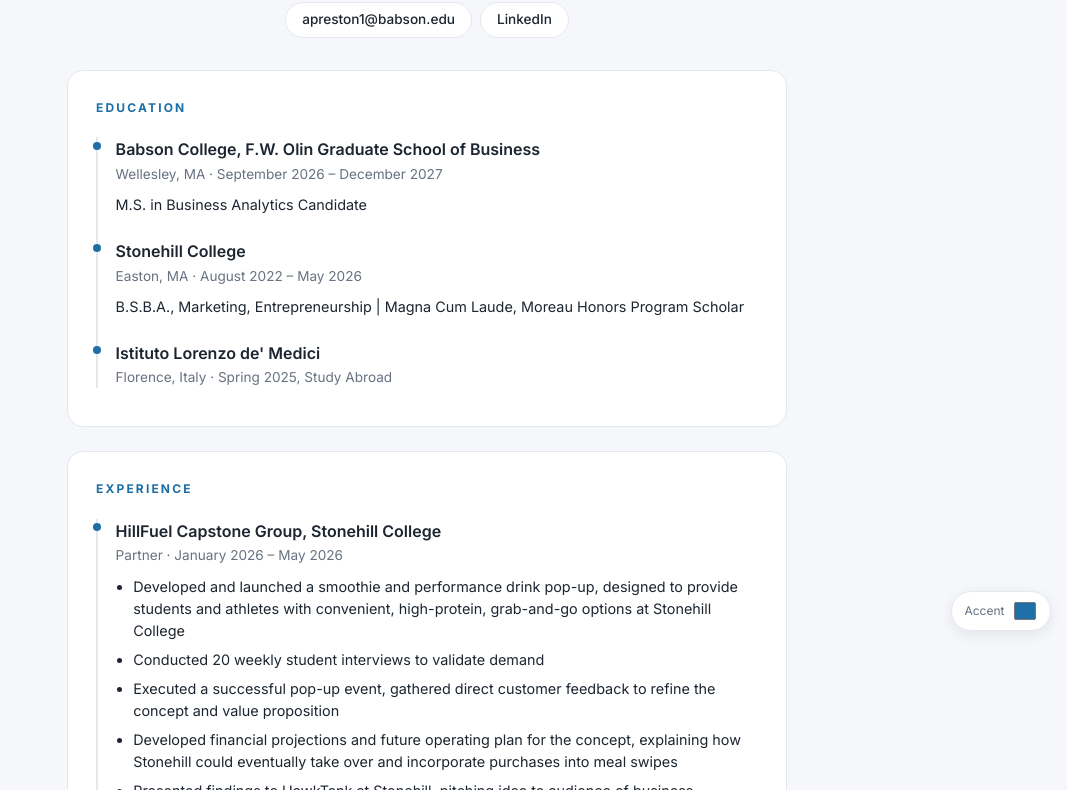
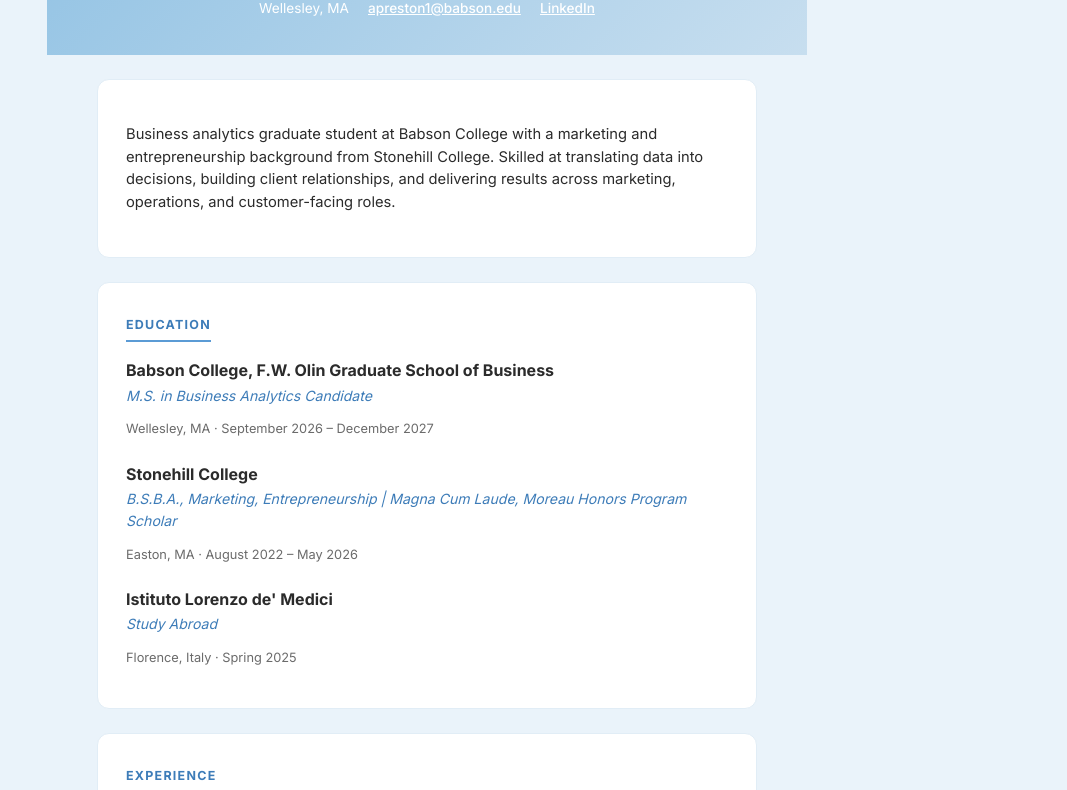
Before and after one commit to annikapres/annikapres.github.io, a plain HTML site: page index.html in a window 1280 px wide. Shown: the part 153-943 px from the top of the page, without its empty margins (213-1280 px from the left). Drawn offline with Linux system fonts and the light colour scheme.

Commit message:
Update index.html

```diff
--- a/index.html
+++ b/index.html
@@ -10,12 +10,15 @@
 <link href="https://fonts.googleapis.com/css2?family=Inter:wght@400;500;600;700&family=Lora:ital,wght@0,500;1,500&display=swap" rel="stylesheet">
 <style>
   :root {
-    --accent: #1d6fa5;
-    --ink: #1c2530;
-    --muted: #677282;
-    --line: #e4e8ee;
+    --accent: #5b9bd5;
+    --accent-dark: #3d7cb8;
+    --ink: #2b2b2b;
+    --muted: #6b6b6b;
+    --line: #e1edf6;
     --paper: #ffffff;
-    --wash: #f5f7fa;
+    --wash: #eaf3fa;
+    --band-start: #8fc1e3;
+    --band-end: #c7deef;
   }
 
   * { box-sizing: border-box; }
@@ -28,114 +31,81 @@
     line-height: 1.55;
   }
 
-  a { color: var(--accent); }
+  a { color: var(--accent-dark); }
 
-  .page {
-    max-width: 760px;
-    margin-inline: auto;
-    padding: 0 1.25rem 3rem;
-  }
+  .page { max-width: 760px; margin-inline: auto; padding-bottom: 3rem; }
 
-  /* Header */
+  /* Header band */
   .hero {
     text-align: center;
-    padding: 3rem 1rem 2rem;
-  }
-  .hero .eyebrow {
-    display: inline-block;
-    font-size: 0.7rem;
-    letter-spacing: 0.2em;
-    text-transform: uppercase;
-    color: var(--accent);
-    font-weight: 600;
-    margin-bottom: 0.6rem;
+    padding: 3rem 1.25rem 2.25rem;
+    background: linear-gradient(135deg, var(--band-start), var(--band-end));
+    color: #fff;
   }
   .hero h1 {
     font-family: 'Lora', serif;
-    font-style: italic;
-    font-size: 2.5rem;
-    margin: 0 0 0.75rem;
-    color: var(--ink);
+    font-size: 2.3rem;
+    margin: 0 0 0.5rem;
+    color: #fff;
+  }
+  .hero .subtitle {
+    font-size: 0.95rem;
+    margin: 0 0 0.9rem;
+    color: rgba(255,255,255,0.92);
   }
   .hero .contact-row {
     display: flex;
     flex-wrap: wrap;
     justify-content: center;
-    gap: 0.5rem;
+    gap: 0.5rem 1.2rem;
+    font-size: 0.85rem;
   }
   .hero .contact-row a {
-    text-decoration: none;
-    font-size: 0.85rem;
+    text-decoration: underline;
+    color: #fff;
     font-weight: 500;
-    color: var(--ink);
-    background: var(--paper);
-    border: 1px solid var(--line);
-    border-radius: 2rem;
-    padding: 0.4rem 1rem;
-    transition: border-color 0.15s, color 0.15s;
   }
-  .hero .contact-row a:hover {
-    border-color: var(--accent);
-    color: var(--accent);
-  }
+
+  .page-body { padding: 0 1.25rem; }
 
   /* Section cards */
   section.card {
     background: var(--paper);
     border: 1px solid var(--line);
-    border-radius: 1rem;
+    border-radius: 0.75rem;
     padding: 1.75rem;
-    margin-bottom: 1.5rem;
+    margin: 1.5rem auto 0;
+    max-width: 660px;
+    text-align: left;
   }
   section.card h2 {
-    font-size: 0.75rem;
-    letter-spacing: 0.18em;
+    font-size: 0.78rem;
+    letter-spacing: 0.1em;
     text-transform: uppercase;
-    color: var(--accent);
+    color: var(--accent-dark);
     font-weight: 700;
-    margin: 0 0 1.25rem;
+    margin: 0 0 1rem;
+    padding-bottom: 0.4rem;
+    border-bottom: 2px solid var(--accent);
+    display: inline-block;
   }
 
-  /* Timeline-style entries */
-  .entry {
-    position: relative;
-    padding-left: 1.1rem;
-    border-left: 2px solid var(--line);
-    padding-bottom: 1.4rem;
+  .summary-card { font-size: 0.92rem; }
+
+  /* Entries */
+  .entry { margin-bottom: 1.4rem; }
+  .entry:last-child { margin-bottom: 0; }
+  .entry h3 { margin: 0; font-size: 1rem; font-weight: 700; }
+  .entry .role {
+    font-style: italic;
+    font-size: 0.88rem;
+    color: var(--accent-dark);
+    margin: 0.1rem 0 0.3rem;
   }
-  .entry:last-child { padding-bottom: 0; }
-  .entry::before {
-    content: "";
-    position: absolute;
-    left: -5px;
-    top: 0.3rem;
-    width: 8px;
-    height: 8px;
-    border-radius: 50%;
-    background: var(--accent);
-  }
-  .entry h3 {
-    margin: 0 0 0.1rem;
-    font-size: 1rem;
-    font-weight: 600;
-  }
-  .entry .role {
-    font-size: 0.85rem;
-    color: var(--muted);
-    margin: 0 0 0.6rem;
-  }
-  .entry ul {
-    margin: 0;
-    padding-left: 1.1rem;
-  }
-  .entry ul li {
-    font-size: 0.9rem;
-    margin-bottom: 0.4rem;
-  }
-  .entry p.summary {
-    font-size: 0.9rem;
-    margin: 0;
-  }
+  .entry ul { margin: 0.3rem 0 0; padding-left: 1.1rem; }
+  .entry ul li { font-size: 0.9rem; margin-bottom: 0.4rem; }
+  .entry p.summary { font-size: 0.9rem; margin: 0.3rem 0 0; }
+  .entry .dates { font-size: 0.8rem; color: var(--muted); }
 
   /* Skills */
   .skill-group { margin-bottom: 1rem; }
@@ -147,111 +117,76 @@
     color: var(--muted);
     margin: 0 0 0.5rem;
   }
-  .chips {
-    display: flex;
-    flex-wrap: wrap;
-    gap: 0.4rem;
-  }
+  .chips { display: flex; flex-wrap: wrap; gap: 0.4rem; }
   .chips span {
     font-size: 0.8rem;
     background: var(--wash);
     border: 1px solid var(--line);
-    color: var(--ink);
+    color: var(--accent-dark);
     border-radius: 0.5rem;
     padding: 0.25rem 0.65rem;
   }
 
   /* Activities list */
-  .activity-list {
-    list-style: none;
-    margin: 0;
-    padding: 0;
-  }
+  .activity-list { list-style: none; margin: 0; padding: 0; }
   .activity-list li {
     font-size: 0.9rem;
     padding: 0.6rem 0;
     border-bottom: 1px solid var(--line);
   }
   .activity-list li:last-child { border-bottom: none; padding-bottom: 0; }
-  .activity-list strong { color: var(--accent); }
+  .activity-list strong { color: var(--accent-dark); }
 
   footer {
     text-align: center;
     color: var(--muted);
     font-size: 0.8rem;
-    padding-top: 1rem;
-  }
-
-  /* Color picker */
-  .color-picker {
-    position: fixed;
-    bottom: 1rem;
-    right: 1rem;
-    display: flex;
-    align-items: center;
-    gap: 0.5rem;
-    background: var(--paper);
-    border: 1px solid var(--line);
-    border-radius: 2rem;
-    padding: 0.4rem 0.75rem;
-    font-size: 0.75rem;
-    color: var(--muted);
-    box-shadow: 0 4px 14px rgba(0,0,0,0.08);
-    z-index: 10;
-  }
-  .color-picker input[type="color"] {
-    width: 1.6rem;
-    height: 1.6rem;
-    padding: 0;
-    border: none;
-    border-radius: 50%;
-    cursor: pointer;
-    background: none;
-  }
-  @media print {
-    .color-picker { display: none; }
+    padding-top: 1.5rem;
   }
 
   @media (max-width: 480px) {
-    .hero h1 { font-size: 2rem; }
+    .hero h1 { font-size: 1.9rem; }
     section.card { padding: 1.25rem; }
   }
 </style>
 </head>
 <body>
 
-<div class="color-picker">
-  <label for="accentColor">Accent</label>
-  <input type="color" id="accentColor" value="#1d6fa5" aria-label="Pick accent color">
-</div>
-
 <div class="page">
 
   <header class="hero">
-    <span class="eyebrow">Resume</span>
     <h1>Annika Preston</h1>
+    <p class="subtitle">M.S. Business Analytics Candidate &middot; Marketing Graduate</p>
     <div class="contact-row">
+      <span>Wellesley, MA</span>
       <a href="mailto:apreston1@babson.edu">apreston1@babson.edu</a>
       <a href="http://www.linkedin.com/in/annika-preston-113046257" target="_blank" rel="noopener">LinkedIn</a>
     </div>
   </header>
+
+  <section class="card summary-card">
+    <p>Business analytics graduate student at Babson College with a marketing and entrepreneurship background from Stonehill College. Skilled at translating data into decisions, building client relationships, and delivering results across marketing, operations, and customer-facing roles.</p>
+  </section>
+
+  <div class="page-body">
 
     <section class="card" id="education">
       <h2>Education</h2>
 
       <div class="entry">
         <h3>Babson College, F.W. Olin Graduate School of Business</h3>
-      <p class="role">Wellesley, MA &middot; September 2026 – December 2027</p>
-      <p class="summary">M.S. in Business Analytics Candidate</p>
+        <p class="role">M.S. in Business Analytics Candidate</p>
+        <p class="dates">Wellesley, MA &middot; September 2026 – December 2027</p>
       </div>
       <div class="entry">
         <h3>Stonehill College</h3>
-      <p class="role">Easton, MA &middot; August 2022 – May 2026</p>
-      <p class="summary">B.S.B.A., Marketing, Entrepreneurship | Magna Cum Laude, Moreau Honors Program Scholar</p>
+        <p class="role">B.S.B.A., Marketing, Entrepreneurship | Magna Cum Laude, Moreau Honors Program Scholar</p>
+        <p class="dates">Easton, MA &middot; August 2022 – May 2026</p>
       </div>
       <div class="entry">
         <h3>Istituto Lorenzo de' Medici</h3>
-      <p class="role">Florence, Italy &middot; Spring 2025, Study Abroad</p>
+        <p class="role">Study Abroad</p>
+        <p class="dates">Florence, Italy &middot; Spring 2025</p>
       </div>
     </section>
 
@@ -272,7 +207,7 @@
 
       <div class="entry">
         <h3>Bodylines Pilates</h3>
-      <p class="role">Harvard, MA &middot; Marketing Intern &middot; May 2025 – September 2025</p>
+        <p class="role">Marketing Intern &middot; May 2025 – September 2025</p>
         <ul>
           <li>Created and managed 4+ weekly social media posts and stories across Instagram and Facebook and used audience reach and engagement trends to develop content that increased overall engagement by 400%</li>
           <li>Analyzed social media performance metrics including likes, shares, comments, and reach to identify high-performing content and adjust future marketing strategies</li>
@@ -283,7 +218,7 @@
 
       <div class="entry">
         <h3>Anthony's Coal Fired Pizza</h3>
-      <p class="role">Littleton, MA &middot; Server &middot; July 2021 – Present</p>
+        <p class="role">Server &middot; July 2021 – Present</p>
         <ul>
           <li>Manage 5–8 tables in a fast-paced environment while delivering attentive, personalized customer service, and maintaining a positive guest experience</li>
           <li>Train and mentor new employees on company procedures, service standards, and best customer service practices</li>
@@ -324,18 +259,6 @@
     </footer>
 
   </div>
-
-<script>
-  const picker = document.getElementById('accentColor');
-  const saved = localStorage.getItem('accentColor');
-  if (saved) {
-    document.documentElement.style.setProperty('--accent', saved);
-    picker.value = saved;
-  }
-  picker.addEventListener('input', (e) => {
-    document.documentElement.style.setProperty('--accent', e.target.value);
-    localStorage.setItem('accentColor', e.target.value);
-  });
-</script>
+</div>
 </body>
 </html>
```
Lines whose indentation alone changed are shown as unchanged.
